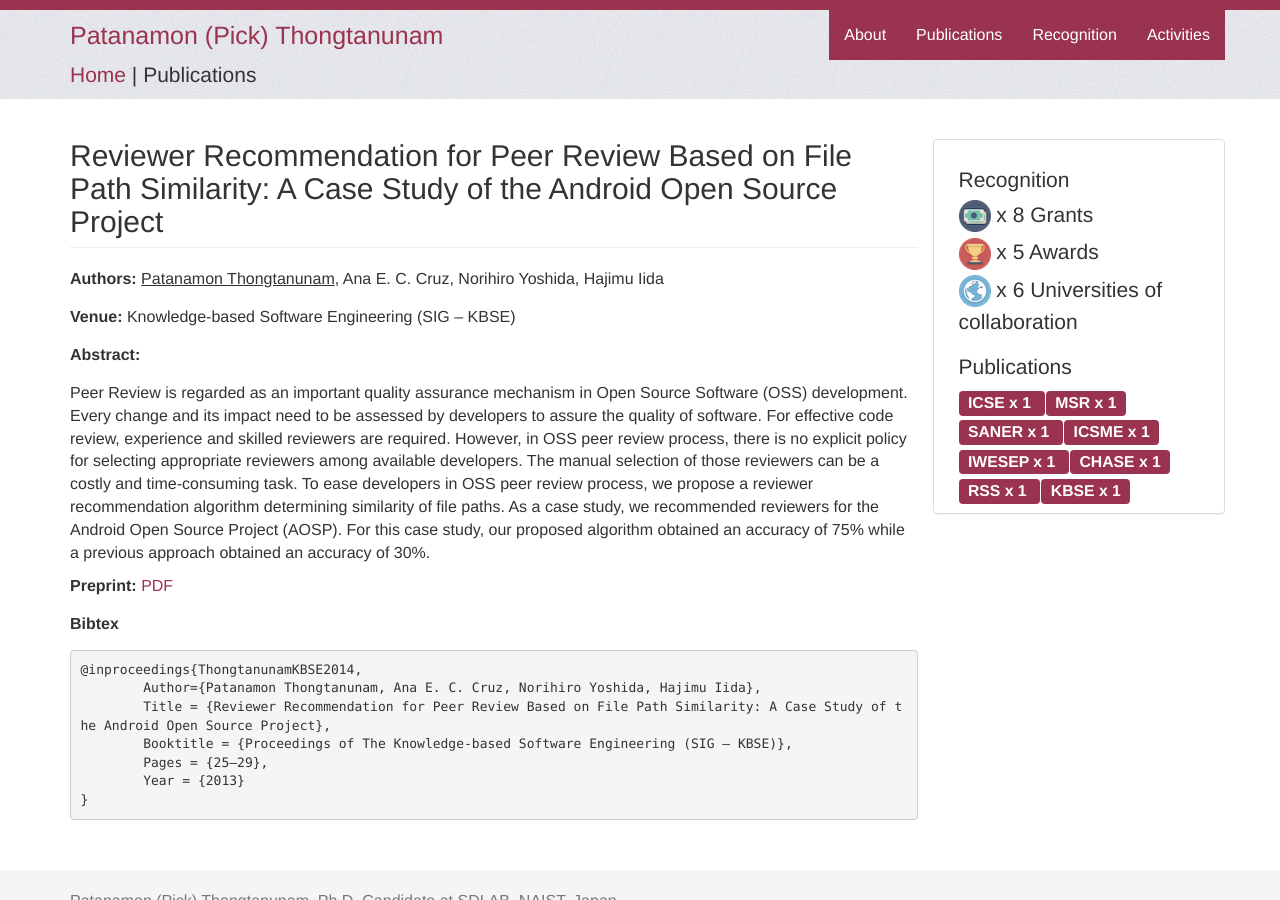
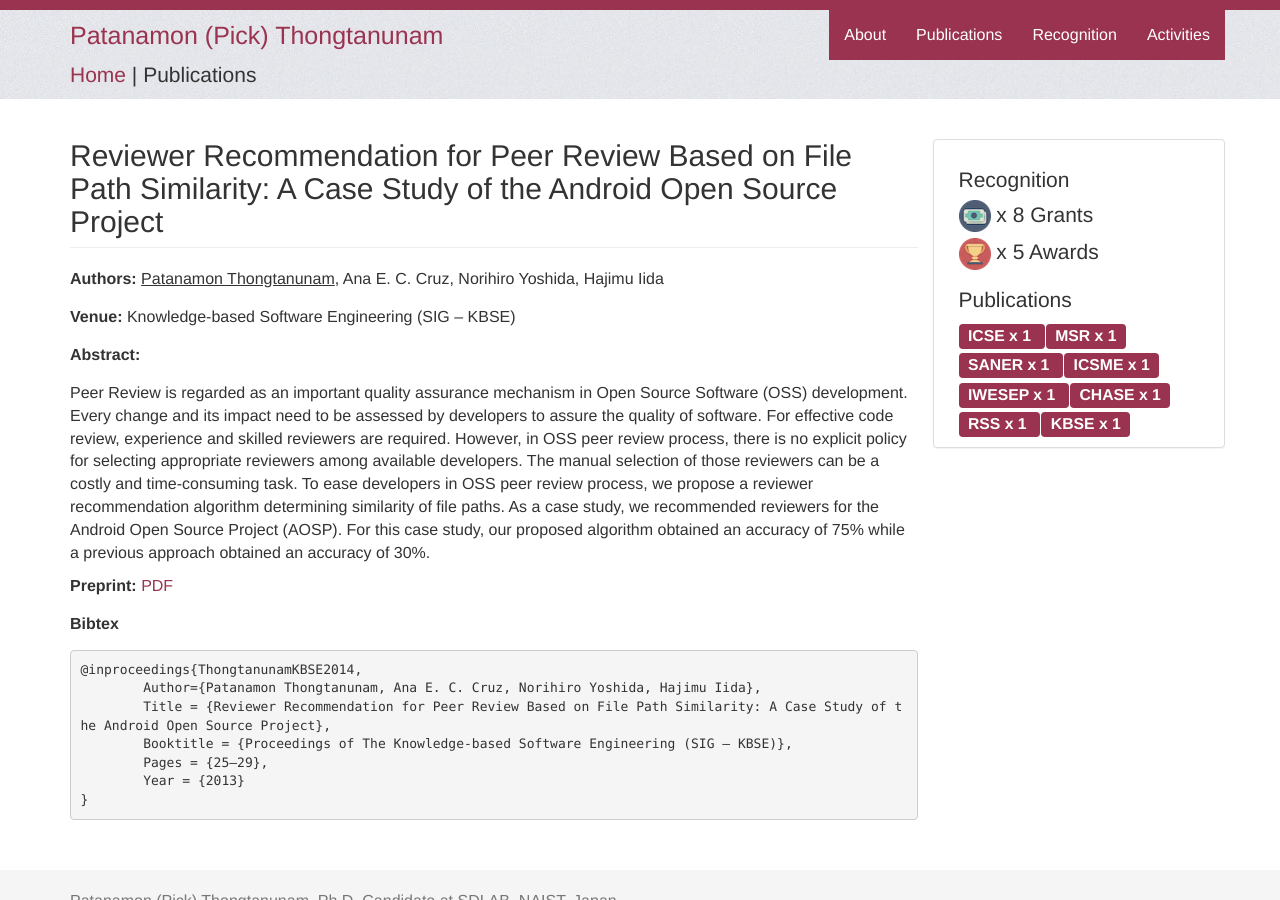
Before and after one commit to patanamon/patanamon.github.io, a Jekyll site: the page built from _papers/2013-10-10-reviewer-recommendation-for-peer-review-based-on-file-path-similarity-a-case-study-of-the-android-open-source-project.markdown, in a window 1280 px wide and 900 px high. Built offline with Jekyll 4.4.1, drawn with Linux system fonts in a browser that asks for light colours; nearby versions of some CDN libraries; library files that are not in the unit come from our copies.

Commit message:
remove info in sidebar

```diff
--- a/_includes/sidebar.html
+++ b/_includes/sidebar.html
@@ -3,7 +3,7 @@
         <p class="lead panel-sub-head">Recognition</p>
         <p class="lead"><img src="/assets/grant.png"> x {{site.data.scholarships.size}} Grants</p>
         <p class="lead"><img src="/assets/award.png"> x {{site.data.awards.size}} Awards</p>
-        <p class="lead"><img src="/assets/world.png"> x {{site.data.collaborations.size}} Universities of collaboration</p>
+
         <p class="lead panel-sub-head">Publications</p>
         {% assign years = site.papers | group_by:"s_venue" %}
         {% for year in years reversed %}
```
